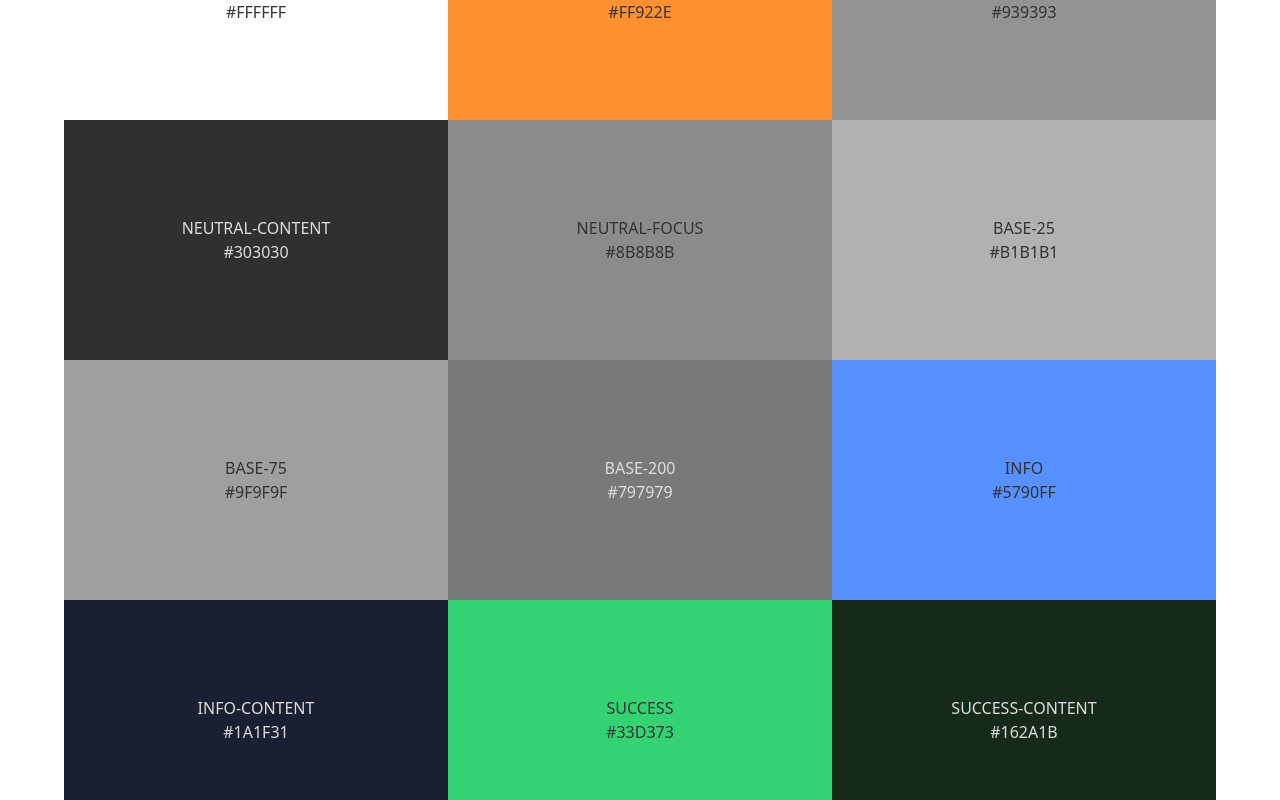
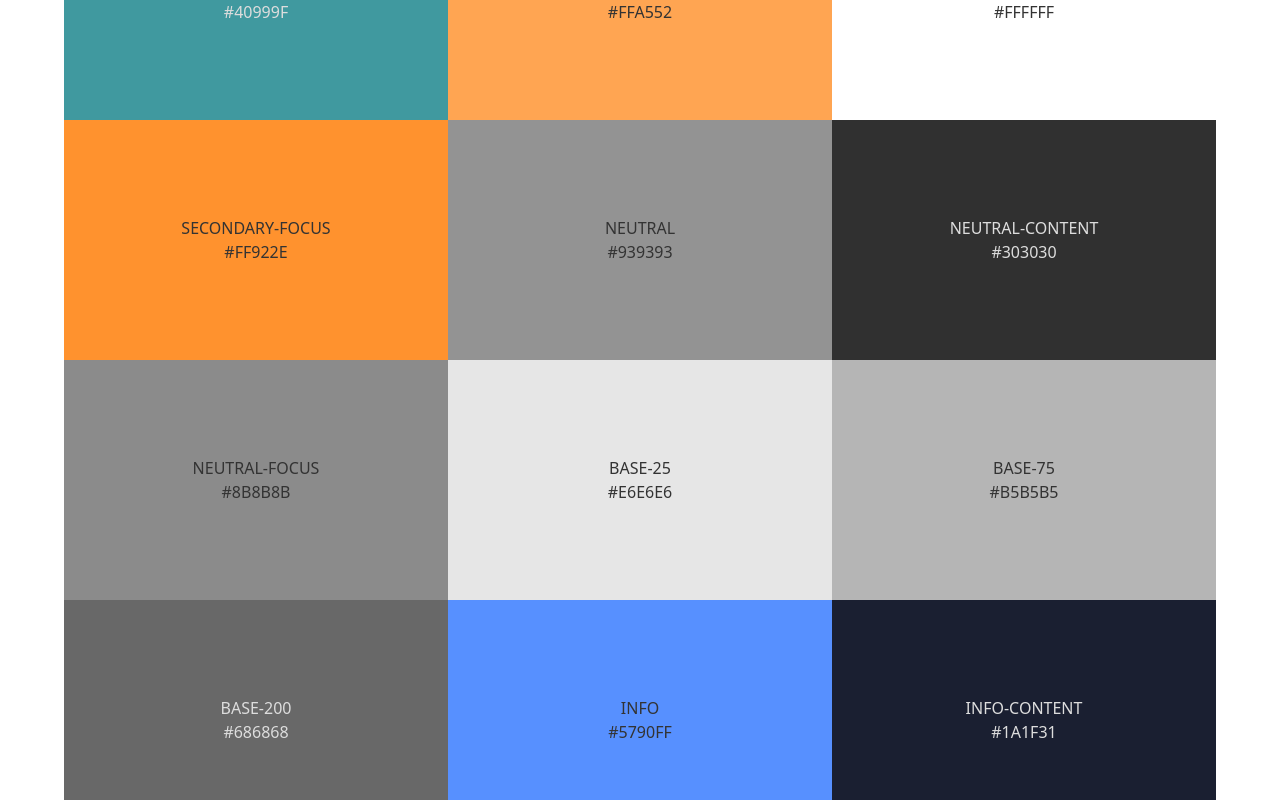
Before and after one commit to alireza107/label-flow-frontend, a Next.js app: page / in a window 1280 px wide. Shown: the part 600-1400 px from the top of the page. Built offline with nearby package versions, Linux system fonts and the light colour scheme.

Commit message:
refactor(style): change some colors

```diff
--- a/tailwind.config.ts
+++ b/tailwind.config.ts
@@ -21,6 +21,8 @@ type ColorObject = {
 export const tailwindColors: ColorObject = {
   current: 'currentColor',
   transparent: 'transparent',
+  black: '#000000',
+  white: '#FFFFFF',
   primary: '#4BB0B7',
   'primary-content': '#FFFFFF',
   'primary-focus': generateDarkenColorFrom('#4BB0B7'),
@@ -30,9 +32,9 @@ export const tailwindColors: ColorObject = {
   neutral: '#939393',
   'neutral-content': generateForegroundColorFrom('#FFFFFF'),
   'neutral-focus': generateDarkenColorFrom('#939393', 0.03),
-  'base-25': '#B1B1B1',
-  'base-75': '#9F9F9F',
-  'base-200': '#797979',
+  'base-25': '#E6E6E6',
+  'base-75': '#B5B5B5',
+  'base-200': '#686868',
   info: '#5790FF',
   'info-content': generateForegroundColorFrom('#5790FF'),
   success: '#33D373',
```
